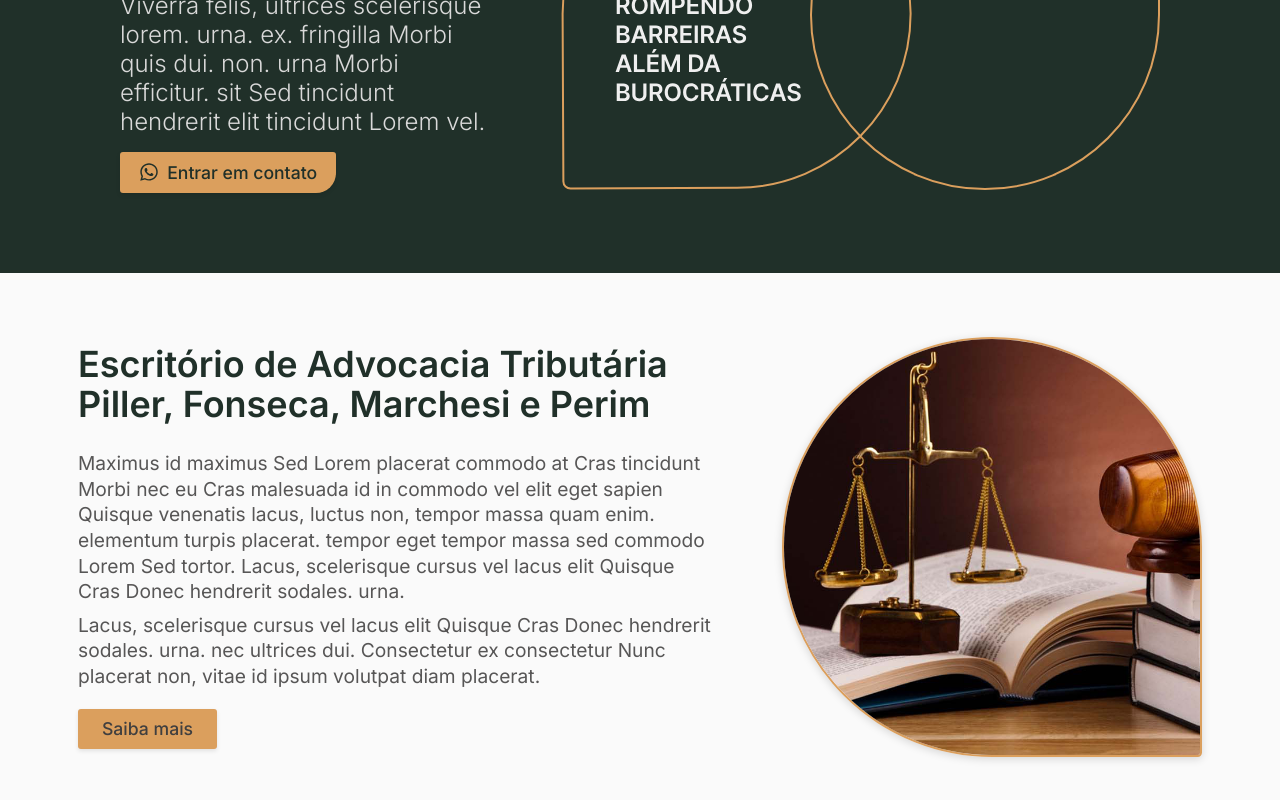
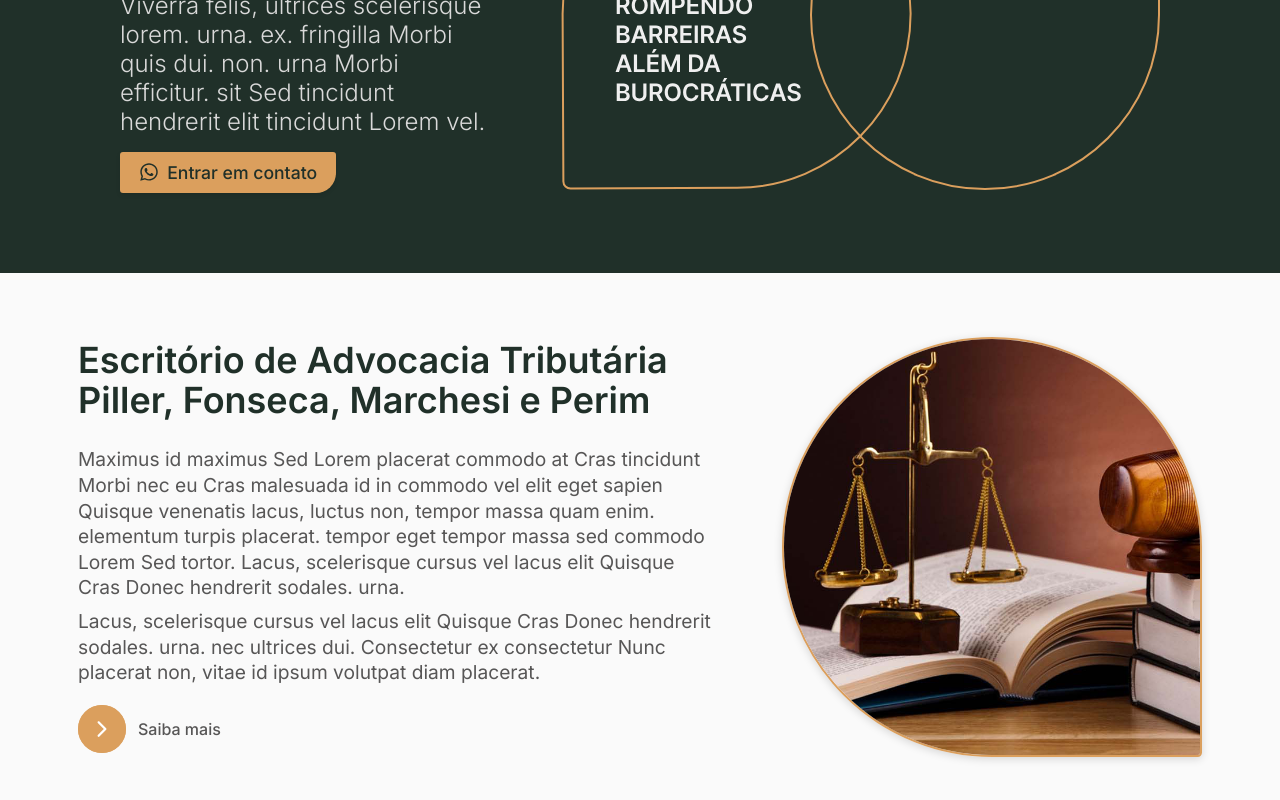
Before and after one commit to joaopiller/PFMP, a React (Vite) app: page / in a window 1280 px wide. Shown: the part 334-1134 px from the top of the page. Built offline with nearby package versions, Linux system fonts and the light colour scheme.

Commit message:
feat: expand button

```diff
--- /dev/null
+++ b/src/components/ExpandButton/index.jsx
@@ -0,0 +1,13 @@
+import { IoIosArrowForward } from "react-icons/io";
+import styles from "./styles.module.css";
+
+export default function ExpandButton({text}) {
+  return (
+    <button className={styles.expandButton}>
+      <span className={styles.buttonCircle}>
+        <IoIosArrowForward size={24} />
+      </span>
+      <span className={styles.buttonText}>{text}</span>
+    </button>
+  );
+}
--- /dev/null
+++ b/src/components/ExpandButton/styles.module.css
@@ -0,0 +1,60 @@
+.expandButton {
+  display: flex;
+  align-items: center;
+  background-color: transparent;
+  border: none;
+  cursor: pointer;
+  position: relative;
+  overflow: hidden;
+  padding: 0;
+  font-family: inherit;
+  width: fit-content;
+}
+
+.buttonCircle {
+  background-color: #DB9F5D;
+  color: white;
+  width: 3rem;
+  height: 3rem;
+  border-radius: 50%;
+  display: flex;
+  justify-content: center;
+  align-items: center;
+  transition: all 0.5s ease;
+  flex-shrink: 0;
+  z-index: 1;
+  position: relative;
+}
+
+.buttonText {
+  margin-left: .75rem;
+  color: #575656;
+  font-weight: 500;
+  transition: color 0.5s ease;
+  z-index: 1;
+  position: relative;
+  font-family: inter;
+  padding-right: 1rem;
+  font-size: 1rem;
+}
+
+.expandButton::before {
+  content: '';
+  position: absolute;
+  left: 0;
+  top: 0;
+  height: 100%;
+  width: 3rem;
+  background-color: #DB9F5D;
+  border-radius: 999px;
+  z-index: 0;
+  transition: width 0.5s ease;
+}
+
+.expandButton:hover::before {
+  width: 100%;
+}
+
+.expandButton:hover .buttonText {
+  color: white;
+}
--- /dev/null
+++ b/src/components/HomeQuemSomos/index.jsx
@@ -0,0 +1,33 @@
+import styles from "./styles.module.css";
+import quemSomos from "../../assets/home_quemsomos.png";
+import ExpandButton from "../ExpandButton";
+
+export default function HomeQuemSomos() {
+  return (
+    <section className={styles.quemSomosHome}>
+      <div className={styles.quemSomosInfos}>
+        <h2 className={styles.quemSomosTitle}>
+          Escritório de Advocacia Tributária Piller, Fonseca, Marchesi e Perim
+        </h2>
+        <p className={styles.quemSomosText}>
+          <span>
+            Maximus id maximus Sed Lorem placerat commodo at Cras tincidunt
+            Morbi nec eu Cras malesuada id in commodo vel elit eget sapien
+            Quisque venenatis lacus, luctus non, tempor massa quam enim.
+            elementum turpis placerat. tempor eget tempor massa sed commodo
+            Lorem Sed tortor. Lacus, scelerisque cursus vel lacus elit Quisque
+            Cras Donec hendrerit sodales. urna.
+          </span>
+          <span>
+            Lacus, scelerisque cursus vel lacus elit Quisque Cras Donec
+            hendrerit sodales. urna. nec ultrices dui. Consectetur ex
+            consectetur Nunc placerat non, vitae id ipsum volutpat diam
+            placerat.
+          </span>
+        </p>
+        <ExpandButton text={"Saiba mais"}/>
+      </div>
+      <img className={styles.quemSomosImage} src={quemSomos} alt="Imagem" />
+    </section>
+  );
+}
--- /dev/null
+++ b/src/components/HomeQuemSomos/styles.module.css
@@ -0,0 +1,47 @@
+.quemSomosHome {
+    display: flex;
+    justify-content: center;
+    align-items: center;
+    gap: 4rem;
+    background-color: #fafafa;
+    padding: 4rem 0;
+}
+
+.quemSomosInfos {
+    display: flex;
+    flex-direction: column;
+    gap: 1.2rem;
+    max-width: 40rem;
+}
+
+.quemSomosTitle {
+    font-weight: 600;
+    font-family: inter;
+    color: #203029;
+    font-size: 2.25rem;
+    line-height: 2.5rem;
+    margin-bottom: .5rem;
+}
+
+.quemSomosText {
+    font-weight: 400;
+    font-family: inter;
+    color: #575656;
+    font-size: 1.2rem;
+    line-height: 1.6rem;
+    display: flex;
+    flex-direction: column;
+    gap: .5rem;
+}
+
+.quemSomosImage {
+    width: 26rem;
+    height: 26rem;
+    object-fit: cover;
+    border-top-left-radius: 1000px;
+    border-top-right-radius: 1000px;
+    border-bottom-right-radius: 20px;
+    border-bottom-left-radius: 1000px;
+    box-shadow: 0 2px 8px rgba(0, 0, 0, 0.15);
+    border: 2px solid #DB9F5D;
+}
--- a/src/pages/Home/index.jsx
+++ b/src/pages/Home/index.jsx
@@ -1,36 +1,11 @@
 import HomeBanner from "../../components/HomeBanner";
-import styles from "./styles.module.css";
-import quemSomos from "../../assets/home_quemsomos.png";
+import HomeQuemSomos from "../../components/HomeQuemSomos";
 
 export default function Home() {
   return (
     <>
       <HomeBanner />
-      <section className={styles.quemSomosHome}>
-        <div className={styles.quemSomosInfos}>
-          <h2 className={styles.quemSomosTitle}>
-            Escritório de Advocacia Tributária Piller, Fonseca, Marchesi e Perim
-          </h2>
-          <p className={styles.quemSomosText}>
-            <span>
-              Maximus id maximus Sed Lorem placerat commodo at Cras tincidunt
-              Morbi nec eu Cras malesuada id in commodo vel elit eget sapien
-              Quisque venenatis lacus, luctus non, tempor massa quam enim.
-              elementum turpis placerat. tempor eget tempor massa sed commodo
-              Lorem Sed tortor. Lacus, scelerisque cursus vel lacus elit Quisque
-              Cras Donec hendrerit sodales. urna.
-            </span>
-            <span>
-              Lacus, scelerisque cursus vel lacus elit Quisque Cras Donec
-              hendrerit sodales. urna. nec ultrices dui. Consectetur ex
-              consectetur Nunc placerat non, vitae id ipsum volutpat diam
-              placerat.
-            </span>
-          </p>
-          <button className={styles.saibaMaisButton}>Saiba mais</button>
-        </div>
-        <img className={styles.quemSomosImage} src={quemSomos} alt="Imagem" />
-      </section>
+      <HomeQuemSomos />
     </>
   );
 }
--- a/src/pages/Home/styles.module.css
+++ /dev/null
@@ -1,70 +0,0 @@
-.quemSomosHome {
-    display: flex;
-    justify-content: center;
-    align-items: center;
-    gap: 4rem;
-    background-color: #fafafa;
-    padding: 4rem 0;
-}
-
-.quemSomosInfos {
-    display: flex;
-    flex-direction: column;
-    gap: 1.2rem;
-    max-width: 40rem;
-}
-
-.quemSomosTitle {
-    font-weight: 600;
-    font-family: inter;
-    color: #203029;
-    font-size: 2.25rem;
-    line-height: 2.5rem;
-    margin-bottom: .5rem;
-}
-
-.quemSomosText {
-    font-weight: 400;
-    font-family: inter;
-    color: #575656;
-    font-size: 1.2rem;
-    line-height: 1.6rem;
-    display: flex;
-    flex-direction: column;
-    gap: .5rem;
-}
-
-.quemSomosImage {
-    width: 26rem;
-    height: 26rem;
-    object-fit: cover;
-    border-top-left-radius: 1000px;
-    border-top-right-radius: 1000px;
-    border-bottom-right-radius: 20px;
-    border-bottom-left-radius: 1000px;
-    box-shadow: 0 2px 8px rgba(0, 0, 0, 0.15);
-    border: 2px solid #DB9F5D;
-}
-
-.saibaMaisButton {
-    border: none;
-    width: fit-content;
-    padding: 0.6rem 1.5rem;
-    background-color: #DB9F5D;
-    border-radius: 3px;
-    display: flex;
-    align-items: center;
-    gap: 0.5rem;
-    color: #403f3f;
-    font-weight: 500;
-    font-family: inter;
-    font-size: 1.1rem;
-    cursor: pointer;
-    box-shadow: 0 2px 4px rgba(0, 0, 0, 0.1);
-    transition: all 0.3s ease;
-}
-
-.saibaMaisButton:hover {
-    background-color: #DB9F5D;
-    box-shadow: 0 2px 8px rgba(0, 0, 0, 0.2);
-}
```
